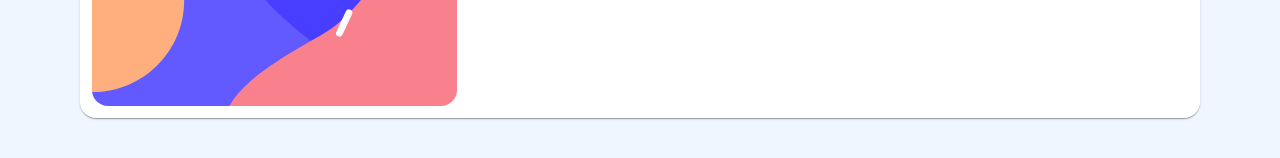
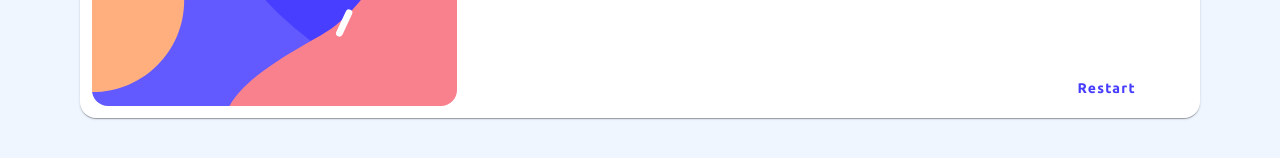
Before and after one commit to Makita7/stepForm, a Vue app: page /thank-you in a window 1280 px wide. Shown: the part 590-748 px from the top of the page. Built offline with nearby package versions, Linux system fonts and the light colour scheme.

Commit message:
finishing thankyou page

```diff
--- a/src/pages/thankYouPage.vue
+++ b/src/pages/thankYouPage.vue
@@ -1,12 +1,35 @@
 
 <script setup lang="ts">
+    import { usePurchaseStore } from '@/stores/purchaseStore';
+import { onMounted, ref } from 'vue';
+
+    const store = usePurchaseStore();
+    let zoomIn: boolean = ref(false)
+    let animateIn: boolean = ref(false)
+
+    onMounted(() => {
+        setTimeout(() => zoomIn.value = true, 1000)
+        setTimeout(() => animateIn.value = true, 1100);
+    })
+
 </script>
 
 <template>
     <div class="d-flex mx-4 thx">
-        <img class="mx-auto" src="../assets/icon-thank-you.svg" alt="thank-you" />
-        <p class="title">Thank You!</p>
-        <p class="detail">Thanks for confirming your subscription! We hope you have fun using our platform. If you ever need support, please feel free to email us at support@loremgaming.com</p>
+        <Transition name="zoomIn">
+            <img v-if="zoomIn" class="mx-auto" src="../assets/icon-thank-you.svg" alt="thank-you" />
+        </Transition>
+        <Transition name="fadeIn">
+            <div v-if="animateIn">
+                <p class="title">Thank You!</p>
+                <p class="detail">Thanks for confirming your subscription! We hope you have fun using our platform. If you ever need support, please feel free to email us at support@loremgaming.com</p>
+            </div>
+        </Transition>
+    </div>
+    <div class="d-flex">
+        <router-link v-if="animateIn" class="ml-auto mr-0" to="/" @click="store.reset()">
+            <v-btn variant="text" color="var(--purplish-blue)">Restart</v-btn>
+        </router-link>
     </div>
 </template>
 
@@ -25,4 +48,24 @@
             font-size: 2rem;
         }
     }
+
+    .fadeIn-enter-active, .fadeIn-leave-active {
+        transition: all 3s ease-out;
+        opacity: 1;
+    }
+
+    .fadeIn-enter-from, .fadeIn-leave-to {
+        opacity: 0;
+    }
+
+    .zoomIn-enter-active, .zoomIn-leave-active {
+        transition: all 2s ease-out;
+        opacity: 1;
+        transform: scale(1);
+    }
+
+    .zoomIn-enter-from, .zoomIn-leave-to {
+        opacity: 0;
+        transform: scale(1.5);
+    }
 </style>
--- a/src/stores/purchaseStore.ts
+++ b/src/stores/purchaseStore.ts
@@ -9,9 +9,9 @@ export const usePurchaseStore = defineStore('purchaseStore', () => {
 
     let clientName: Ref<string> = ref('');
 
-    let clientEmail: Ref<string> = ref(null);
+    let clientEmail: Ref<string | null> = ref(null);
 
-    let clientNumber: Ref<number | null> = ref('');
+    let clientNumber: Ref<number | null> = ref(null);
 
     const Plans = ref([
         {
@@ -75,6 +75,15 @@ export const usePurchaseStore = defineStore('purchaseStore', () => {
         addOnds.value = copy
     }
 
+    function reset(){
+        yearPlan.value = false;
+        clientName.value = '';
+        clientEmail.value = null;
+        clientNumber.value = null;
+        selected.value = '';
+        addOnds.value.map(i => i.added = false);
+    }
 
-    return { yearPlan, clientName, clientEmail, clientNumber, Plans, selected, selectPlan, addOnds, SetaddOns,  }
+
+    return { yearPlan, clientName, clientEmail, clientNumber, Plans, selected, selectPlan, addOnds, SetaddOns, reset }
 })
```
